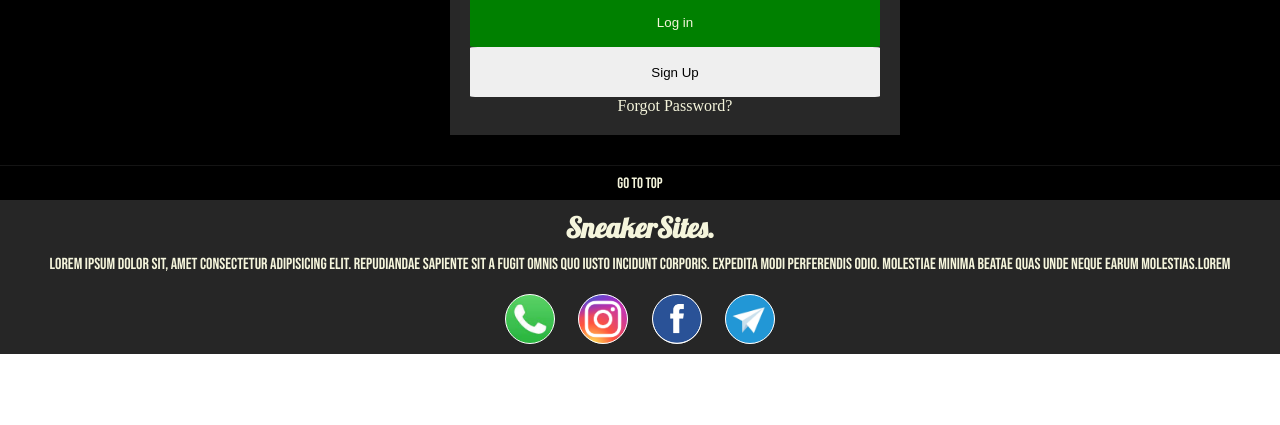
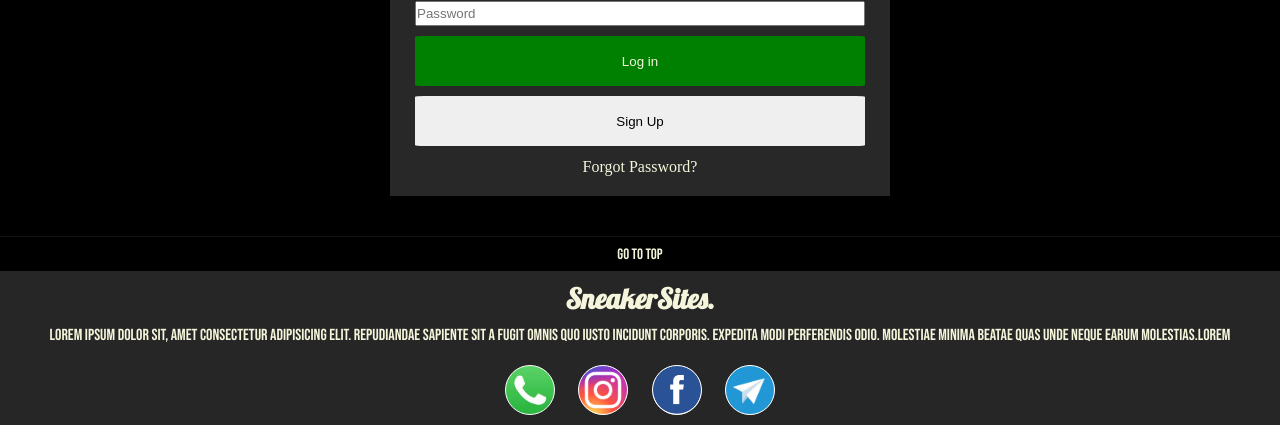
Before and after one commit to agustinurien/preentrega2-urienagustin, a plain HTML site: page pages/Log-in.html in a window 1280 px wide. Shown: the part 587-1012 px from the top of the page. Before the commit the page ends 941 px from the top, so only its background shows below. Drawn offline with Linux system fonts and the light colour scheme; a web font is replaced by a local one.

Commit message:
se modifico la hoja de estilos

```diff
--- a/css/style.css
+++ b/css/style.css
@@ -437,27 +437,33 @@ height: 30px;
 }
 
 .fondoL{
+    display: flex;
+    justify-content: center;
     background-color: rgb(0, 0, 0);
     color: beige;
     text-align: center;
-    padding: 30px 450px;
+    padding: 40px;
 }
 
 .bloqueL{
-    display: inline-block;
+    display: flex;
+    flex-direction: column;
+    gap: 7px;
     background-color: rgb(40, 40, 40);
-    padding: 20px;
-    width: 450px;
+    padding: 0px 20px 20px;
+    width: 500px;
 }
 
 .bloqueL h2{
     font-family: 'Lobster', cursive;
     font-size: 35px;
+    padding: 5px;
 }
 
 .bloqueL ul li{
     display: block;
     width: 100%;
+    padding: 5px;
 }
 
 .bloqueL ul li input{
```
